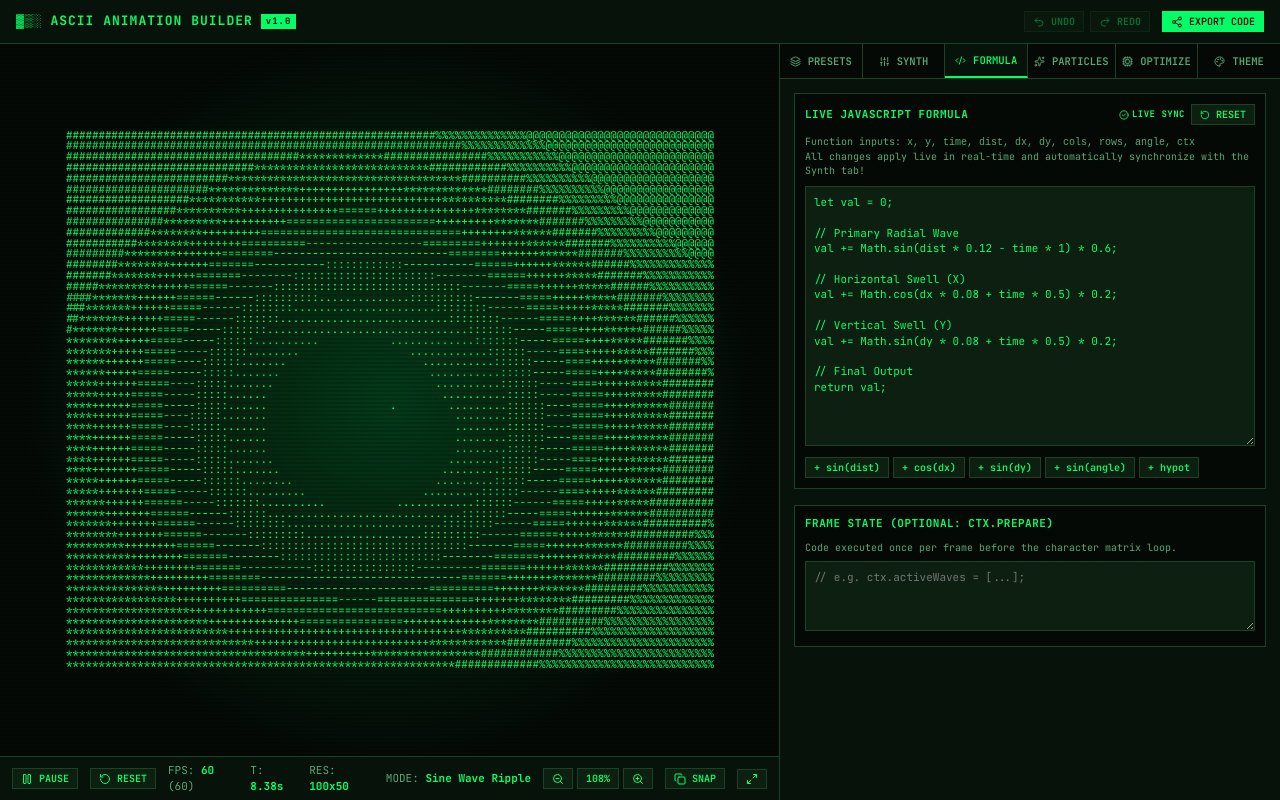
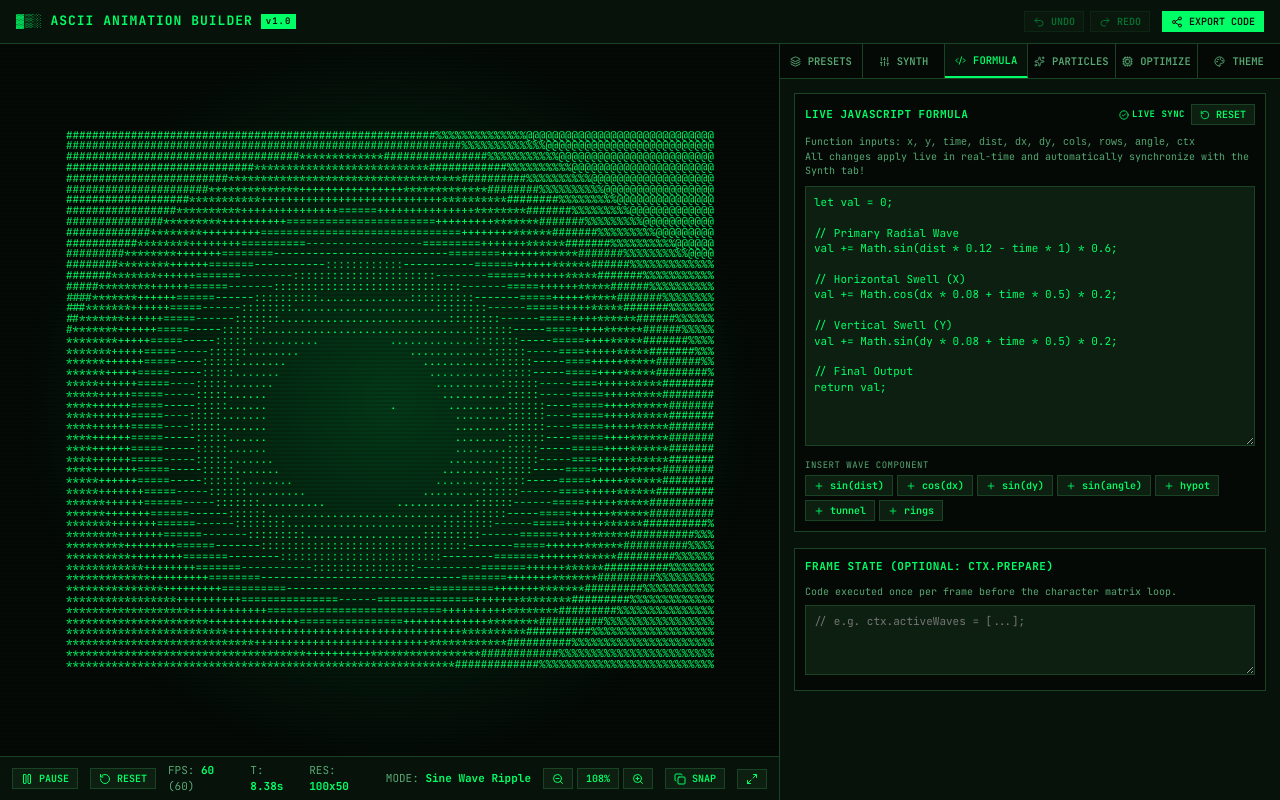
Before and after one commit to gimk/ascii.pantoine.com, a React (Vite) app: page / in a window 1280 px wide. Both pictures are taken after a click on the button "FORMULA". Built offline with nearby package versions, Linux system fonts and the light colour scheme.

Commit message:
feat: smart formula snippet insertion before return block

```diff
--- a/src/components/FormulaEditor.tsx
+++ b/src/components/FormulaEditor.tsx
@@ -1,5 +1,5 @@
 import React from 'react';
-import { RotateCcw, AlertTriangle, CheckCircle2 } from 'lucide-react';
+import { RotateCcw, AlertTriangle, CheckCircle2, Plus } from 'lucide-react';
 
 interface FormulaEditorProps {
   code: string;
@@ -17,7 +17,33 @@ export const FormulaEditor: React.FC<FormulaEditorProps> = ({
   onResetToSynth,
 }) => {
   const insertSnippet = (snippet: string) => {
-    onChange(`${code}\n${snippet}`, prepareCode);
+    const clean = (code || '').trim();
+
+    if (!clean) {
+      onChange(`let val = 0;\n\n${snippet}\n\nreturn val;`, prepareCode);
+      return;
+    }
+
+    // Match the return statement or final output comment block
+    const returnRegex = /(?:\/\/\s*Final Output\s*\n)?\s*return\b/i;
+    const match = clean.match(returnRegex);
+
+    if (match && match.index !== undefined) {
+      const insertPos = match.index;
+      const before = clean.slice(0, insertPos).trimEnd();
+      const after = clean.slice(insertPos).trimStart();
+
+      const needsValInit = !before.includes('let val') && !before.includes('var val');
+      const prefix = needsValInit ? 'let val = 0;\n\n' : '';
+
+      const newCode = `${prefix}${before}\n\n${snippet}\n\n${after}`;
+      onChange(newCode, prepareCode);
+    } else {
+      const needsValInit = !clean.includes('let val') && !clean.includes('var val');
+      const prefix = needsValInit ? 'let val = 0;\n\n' : '';
+      const newCode = `${prefix}${clean}\n\n${snippet}\n\nreturn val;`;
+      onChange(newCode, prepareCode);
+    }
   };
 
   return (
@@ -73,22 +99,61 @@ export const FormulaEditor: React.FC<FormulaEditorProps> = ({
         )}
 
         {/* Quick math helper buttons */}
-        <div style={{ display: 'flex', gap: '4px', marginTop: '6px', flexWrap: 'wrap' }}>
-          <button className="btn btn-sm" onClick={() => insertSnippet('Math.sin(dist * 0.15 - time * 2)')}>
-            + sin(dist)
-          </button>
-          <button className="btn btn-sm" onClick={() => insertSnippet('Math.cos(dx * 0.08 + time)')}>
-            + cos(dx)
-          </button>
-          <button className="btn btn-sm" onClick={() => insertSnippet('Math.sin(dy * 0.08 + time)')}>
-            + sin(dy)
-          </button>
-          <button className="btn btn-sm" onClick={() => insertSnippet('Math.sin(angle * 3 - time * 2)')}>
-            + sin(angle)
-          </button>
-          <button className="btn btn-sm" onClick={() => insertSnippet('Math.hypot(dx, dy)')}>
-            + hypot
-          </button>
+        <div style={{ marginTop: '8px' }}>
+          <div style={{ fontSize: '9px', color: 'var(--text-muted)', marginBottom: '4px', textTransform: 'uppercase', letterSpacing: '0.5px' }}>
+            Insert Wave Component
+          </div>
+          <div style={{ display: 'flex', gap: '4px', flexWrap: 'wrap' }}>
+            <button
+              className="btn btn-sm"
+              onClick={() => insertSnippet('val += Math.sin(dist * 0.15 - time * 1.5) * 0.5;')}
+              title="Insert Radial Sine Wave"
+            >
+              <Plus size={10} /> sin(dist)
+            </button>
+            <button
+              className="btn btn-sm"
+              onClick={() => insertSnippet('val += Math.cos(dx * 0.10 + time * 1.0) * 0.4;')}
+              title="Insert Horizontal Swell"
+            >
+              <Plus size={10} /> cos(dx)
+            </button>
+            <button
+              className="btn btn-sm"
+              onClick={() => insertSnippet('val += Math.sin(dy * 0.10 + time * 1.0) * 0.4;')}
+              title="Insert Vertical Swell"
+            >
+              <Plus size={10} /> sin(dy)
+            </button>
+            <button
+              className="btn btn-sm"
+              onClick={() => insertSnippet('val += Math.sin(angle * 4.0 - time * 2.0) * 0.4;')}
+              title="Insert Spiral Arms"
+            >
+              <Plus size={10} /> sin(angle)
+            </button>
+            <button
+              className="btn btn-sm"
+              onClick={() => insertSnippet('val += Math.sin(Math.hypot(dx - 15, dy - 8) * 0.2 - time * 2.0) * 0.5;')}
+              title="Insert Offset Emitter Interference"
+            >
+              <Plus size={10} /> hypot
+            </button>
+            <button
+              className="btn btn-sm"
+              onClick={() => insertSnippet('val += Math.sin(35 / Math.max(0.1, dist + 2) - time * 2.0) * 0.6;')}
+              title="Insert 3D Depth Tunnel"
+            >
+              <Plus size={10} /> tunnel
+            </button>
+            <button
+              className="btn btn-sm"
+              onClick={() => insertSnippet('val += (1 / (Math.abs(dist - 25) + 1)) * 0.8;')}
+              title="Insert Concentric Harmonic Ring"
+            >
+              <Plus size={10} /> rings
+            </button>
+          </div>
         </div>
       </div>
 
```
